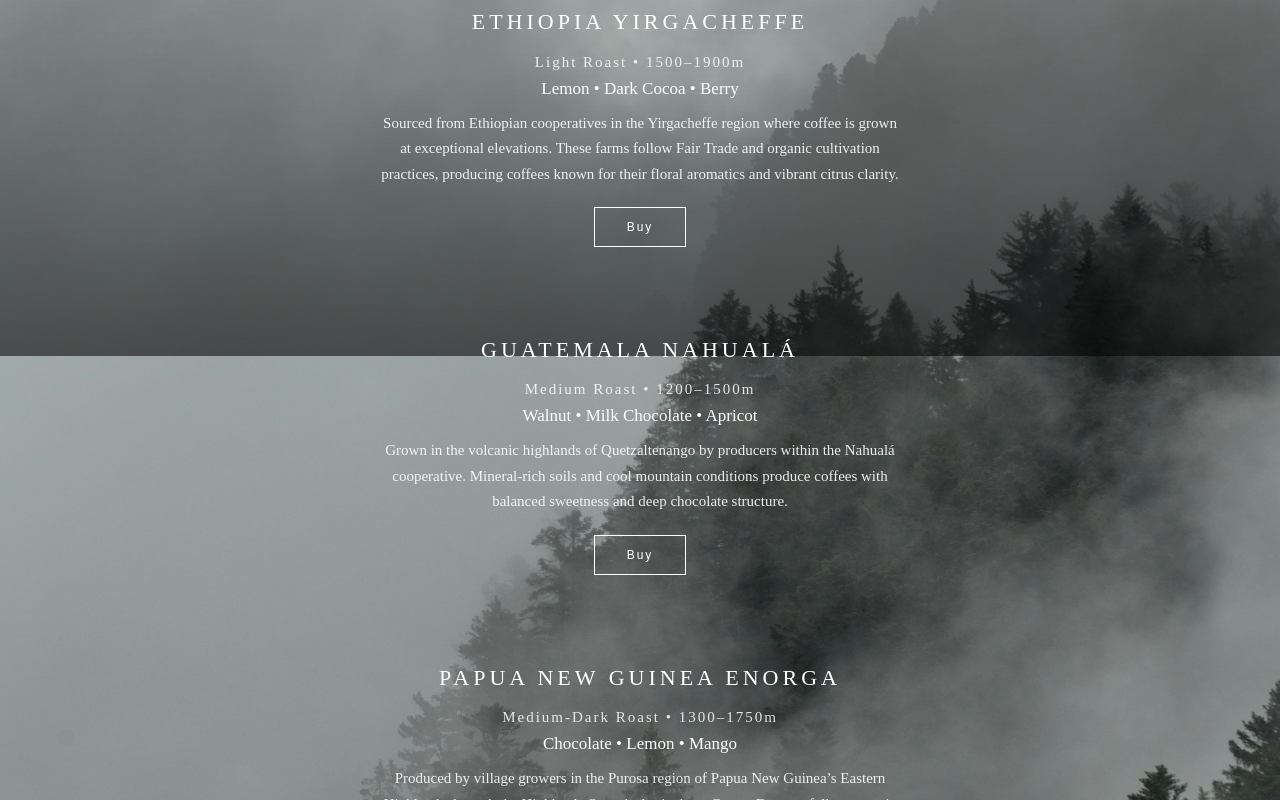
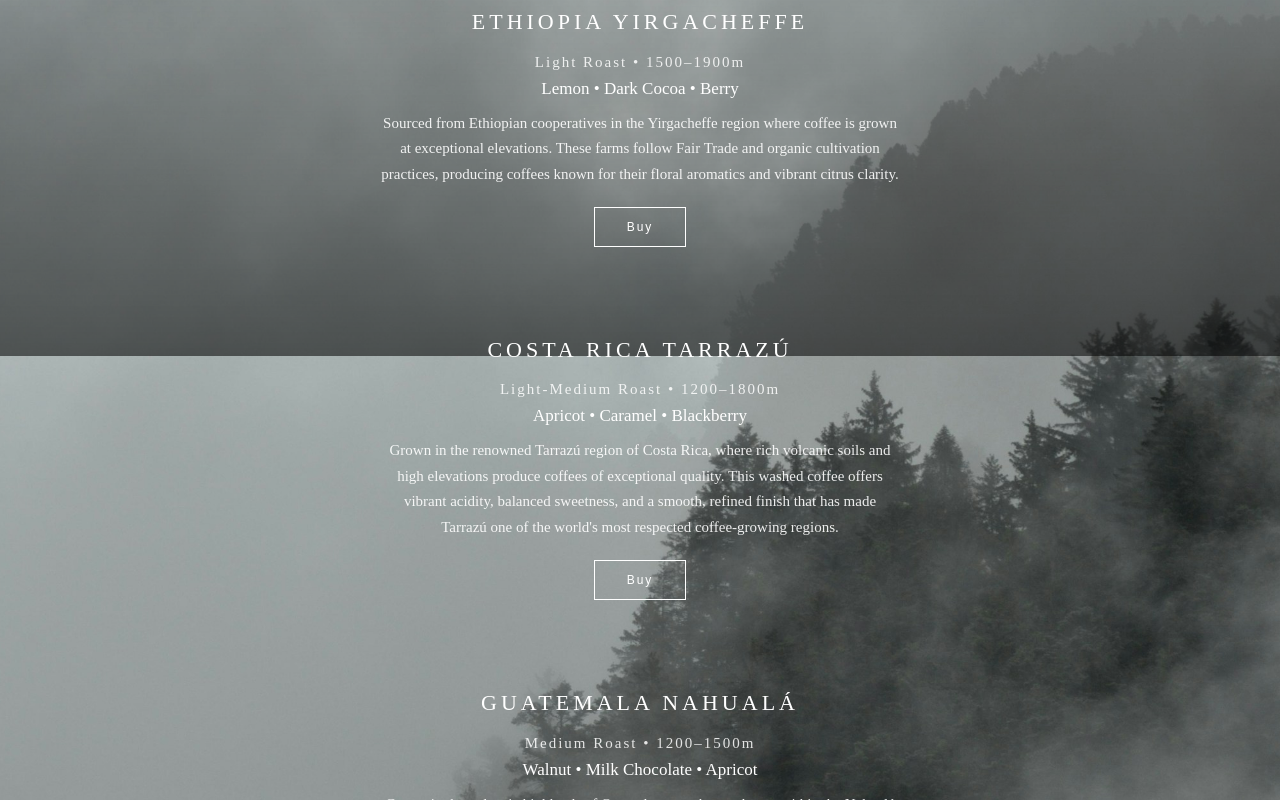
Before and after one commit to EmmettDT/emberelevation.github.io, a plain HTML site: page shop.html in a window 1280 px wide. Shown: the part 444-1244 px from the top of the page. Drawn offline with Linux system fonts and the light colour scheme.

Commit message:
Update shop.html

```diff
--- a/shop.html
+++ b/shop.html
@@ -213,7 +213,27 @@ their floral aromatics and vibrant citrus clarity.
 
 </div>
 
+<div class="coffee">
 
+<h2>COSTA RICA TARRAZÚ</h2>
+
+<div class="meta">
+Light-Medium Roast • 1200–1800m
+</div>
+
+<div class="notes">
+Apricot • Caramel • Blackberry
+</div>
+
+<p class="origin">
+Grown in the renowned Tarrazú region of Costa Rica, where rich volcanic soils and high elevations produce coffees of exceptional quality. This washed coffee offers vibrant acidity, balanced sweetness, and a smooth, refined finish that has made Tarrazú one of the world's most respected coffee-growing regions.
+</p>
+
+<a href="https://ember-elevation.myshopify.com/products/costa-rica-tarrazu">
+<button>Buy</button>
+</a>
+
+</div>
 <div class="coffee">
 
 <h2>GUATEMALA NAHUALÁ</h2>
```
